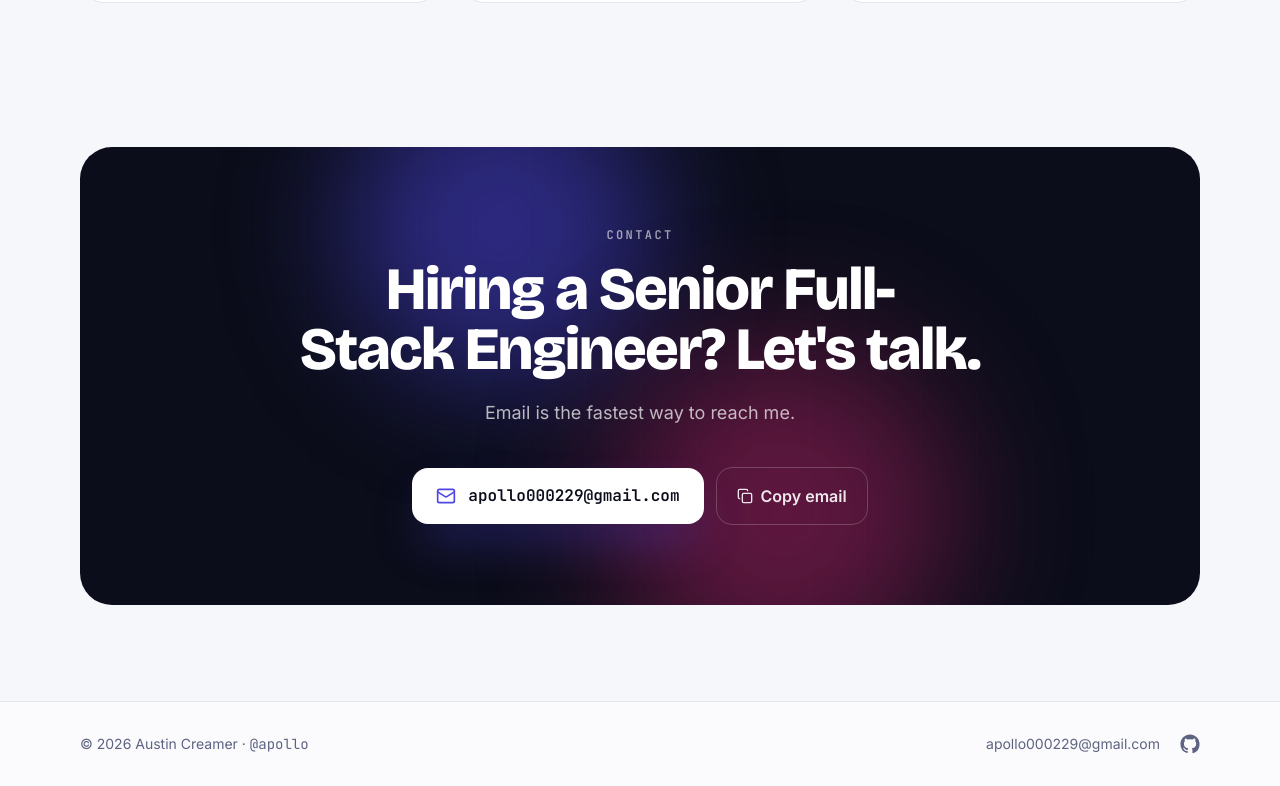
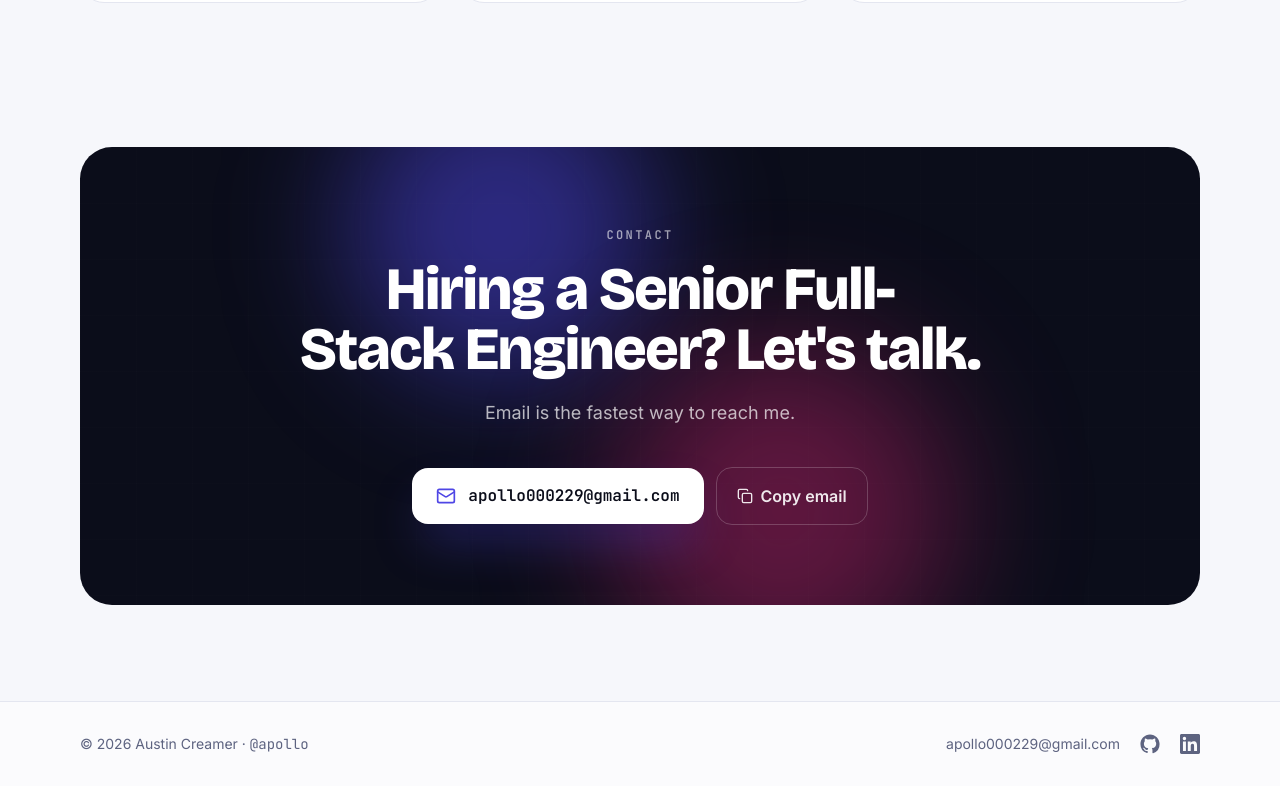
Before and after one commit to Apollo0229/portfolio, a Next.js app: page / in a window 1280 px wide. Shown: the part 6173-6959 px from the top of the page. Built offline with nearby package versions, Linux system fonts and the light colour scheme.

Commit message:
feat: link LinkedIn profile in footer

```diff
--- a/src/components/footer.tsx
+++ b/src/components/footer.tsx
@@ -1,5 +1,5 @@
 import { profile } from "@/data/profile";
-import { GitHubIcon } from "./icons";
+import { GitHubIcon, LinkedInIcon } from "./icons";
 
 export function Footer() {
   return (
@@ -21,6 +21,15 @@ export function Footer() {
           >
             <GitHubIcon className="size-5" />
           </a>
+          <a
+            href={profile.linkedin}
+            target="_blank"
+            rel="noopener noreferrer"
+            aria-label="LinkedIn"
+            className="transition-colors hover:text-[#0a66c2]"
+          >
+            <LinkedInIcon className="size-5" />
+          </a>
         </div>
       </div>
     </footer>
--- a/src/components/icons.tsx
+++ b/src/components/icons.tsx
@@ -1,4 +1,12 @@
-// lucide-react ships no brand marks, so the GitHub logo is inlined.
+// lucide-react ships no brand marks, so the GitHub and LinkedIn logos are inlined.
+export function LinkedInIcon({ className }: { className?: string }) {
+  return (
+    <svg viewBox="0 0 24 24" fill="currentColor" aria-hidden className={className}>
+      <path d="M20.45 20.45h-3.56v-5.57c0-1.33-.02-3.04-1.85-3.04-1.85 0-2.14 1.45-2.14 2.94v5.67H9.35V9h3.41v1.56h.05c.48-.9 1.64-1.85 3.37-1.85 3.6 0 4.27 2.37 4.27 5.46v6.28ZM5.34 7.43a2.06 2.06 0 1 1 0-4.13 2.06 2.06 0 0 1 0 4.13ZM7.12 20.45H3.56V9h3.56v11.45ZM22.22 0H1.77C.79 0 0 .77 0 1.73v20.54C0 23.23.79 24 1.77 24h20.45c.98 0 1.78-.77 1.78-1.73V1.73C24 .77 23.2 0 22.22 0Z" />
+    </svg>
+  );
+}
+
 export function GitHubIcon({ className }: { className?: string }) {
   return (
     <svg viewBox="0 0 24 24" fill="currentColor" aria-hidden className={className}>
--- a/src/data/profile.ts
+++ b/src/data/profile.ts
@@ -6,6 +6,7 @@ export const profile = {
   email: "apollo000229@gmail.com",
   github: "https://github.com/Apollo0229",
   githubHandle: "Apollo0229",
+  linkedin: "https://www.linkedin.com/in/austin-creamer-8b2483260",
   yearsOfExperience: 7,
 };
 
```
